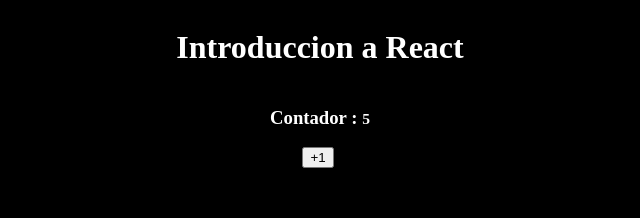
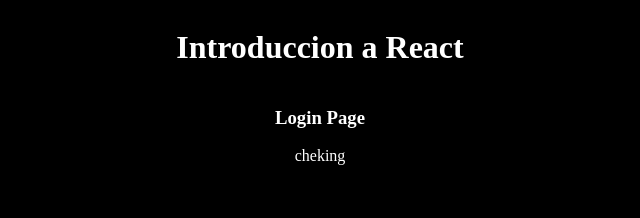
Before and after one commit to braianLucero/React-Native-Masterclass, a React (Vite) app in the folder 01-react-native-fundamentos/: page / in a window 1280 px wide. Shown: the top 218 px of the page, without its empty margins (328-968 px from the left). Built offline with nearby package versions, Linux system fonts and the light colour scheme.

Commit message:
clas 16 ;installing zustand for state manager

```diff
--- a/01-react-native-fundamentos/package.json
+++ b/01-react-native-fundamentos/package.json
@@ -11,7 +11,8 @@
   },
   "dependencies": {
     "react": "^18.2.0",
-    "react-dom": "^18.2.0"
+    "react-dom": "^18.2.0",
+    "zustand": "^4.5.2"
   },
   "devDependencies": {
     "@types/react": "^18.2.66",
--- a/01-react-native-fundamentos/src/App.tsx
+++ b/01-react-native-fundamentos/src/App.tsx
@@ -2,7 +2,9 @@
 // import { ObjectLiterals } from "./typescript/";
 // import { BasicFunction } from "./typescript";
 // import { Counter } from "./components/Counter";
-import { CounterWithHook } from "./components";
+// import { CounterWithHook } from "./components";
+
+import { LoginPage } from "./components";
 
 function App() {
   return (
@@ -13,7 +15,8 @@
         {/* <BasicTypes /> */}
         {/* <ObjectLiterals /> */}
         {/* <BasicFunction /> */}
-        <CounterWithHook />
+        {/* <CounterWithHook /> */}
+        <LoginPage />
       </main>
     </>
   );
--- a/01-react-native-fundamentos/src/components/CounterWithHook.tsx
+++ b/01-react-native-fundamentos/src/components/CounterWithHook.tsx
@@ -11,7 +11,8 @@
       <div>
         <button onClick={() => increaseBy(1)}>+1</button>
         &nbsp;
-        {/* <button onClick={() => decreaseBy(-1)}>-1</button> */}
+        {/* <button onClick={() => decreaseBy()}>-1</button> */}
+        {/* <button onClick={() => setCounter(counter - 1)}>-1 </button> */}
       </div>
     </>
   );
--- /dev/null
+++ b/01-react-native-fundamentos/src/components/LoginPage.tsx
@@ -0,0 +1,11 @@
+import { useAuthStore } from "../store/auth.store";
+
+export const LoginPage = () => {
+  const authStatus = useAuthStore((state) => state.status);
+  return (
+    <>
+      <h3>Login Page </h3>
+      {authStatus}
+    </>
+  );
+};
--- a/01-react-native-fundamentos/src/components/index.ts
+++ b/01-react-native-fundamentos/src/components/index.ts
@@ -1,2 +1,3 @@
 export * from "./Counter";
 export * from "./CounterWithHook";
+export * from "./LoginPage";
--- a/01-react-native-fundamentos/src/hooks/useCounter.tsx
+++ b/01-react-native-fundamentos/src/hooks/useCounter.tsx
@@ -17,6 +17,7 @@
 
     //Methods
     increaseBy,
+    // setCounter,
     // decreaseBy,
   };
 };
--- /dev/null
+++ b/01-react-native-fundamentos/src/store/auth.store.ts
@@ -0,0 +1,16 @@
+import { create } from "zustand";
+
+interface AuthState {
+  status: "authenticated " | "unauthenticated" | "cheking";
+  token?: string;
+  user?: {
+    name: string;
+    email: string;
+  };
+}
+
+export const useAuthStore = create<AuthState>()((set) => ({
+  status: "cheking",
+  token: undefined,
+  user: undefined,
+}));
```
Also changed, not shown: 1 other file (tests, documents, lock files or other folders).
